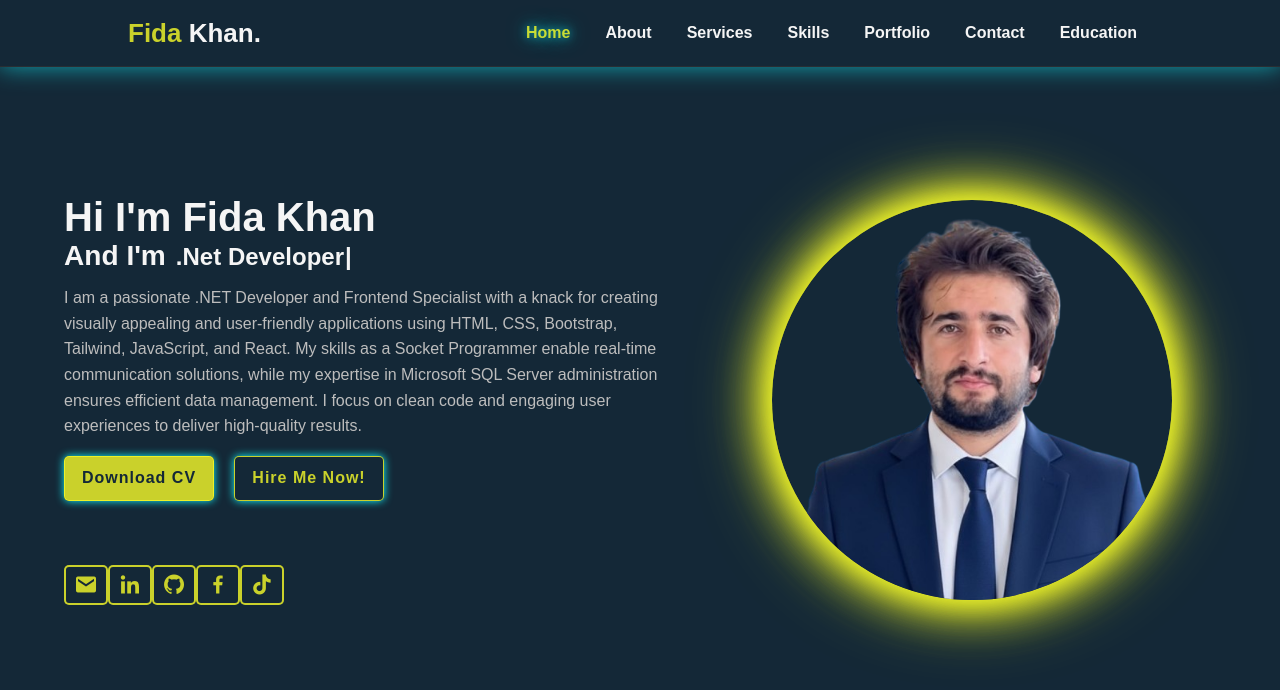
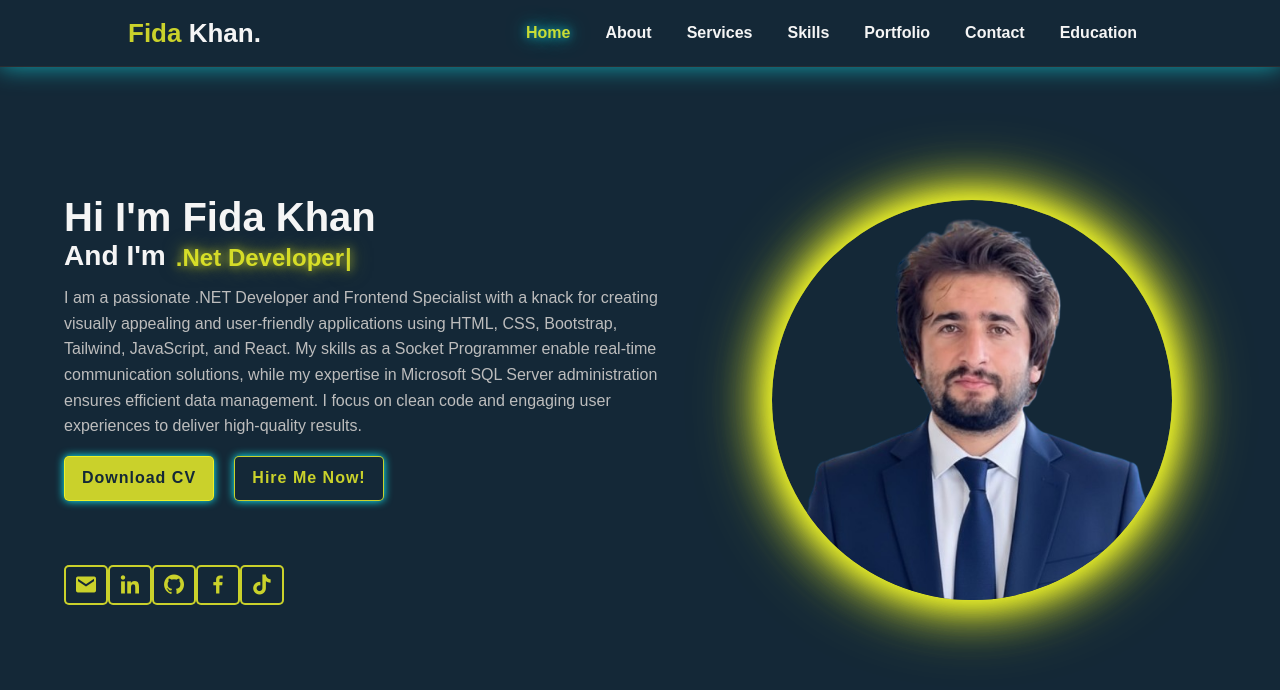
Before and after one commit to fidakhanProg/FK, a React (Create React App) app: page / in a window 1280 px wide. Shown: the top 690 px of the page. Built offline with nearby package versions, Linux system fonts and the light colour scheme.

Commit message:
Update App.css

```diff
--- a/src/App.css
+++ b/src/App.css
@@ -186,6 +186,7 @@ section {
   font-size: 1.5rem;
   font-weight: 600;
   display: inline-flex;
+  align-items: center;
 }
 
 .change-text h3 {
@@ -193,17 +194,14 @@ section {
   margin-right: 10px;
 }
 
-.change-text span .auto-type {
-  content: "";
-  position: absolute;
+.auto-type {
+  color: var(--hover-color);
   font-size: 1.5rem;
-  top: 0;
-  left: 0;
-  height: 100%;
-  width: 100%;
-  animation: animate 4s steps(12) infinite;
-}
-
+  font-weight: 700;
+  text-shadow:
+    0 0 10px rgba(248, 252, 40, 0.6),
+    0 0 20px rgba(248, 252, 40, 0.5);
+}
 .change-text .auto-type {
   margin-top: 3px;
 }
```
